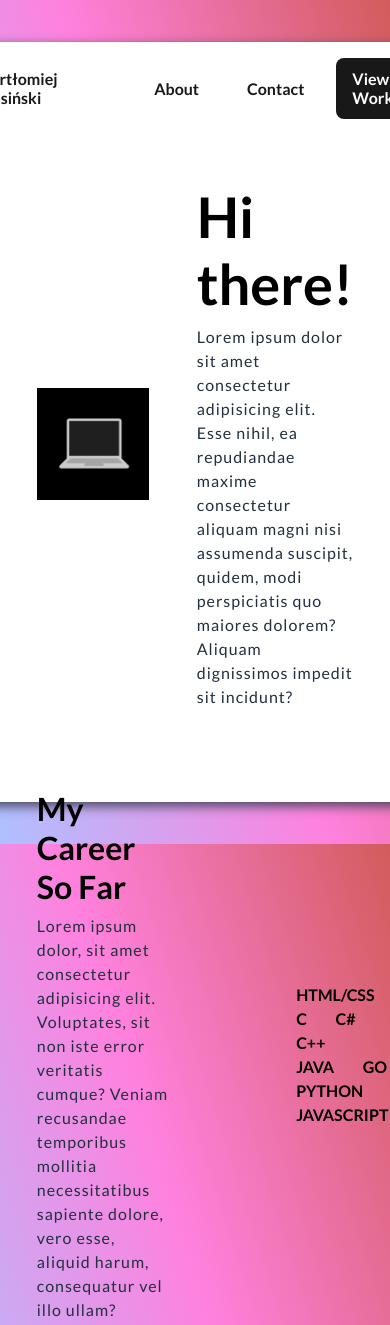
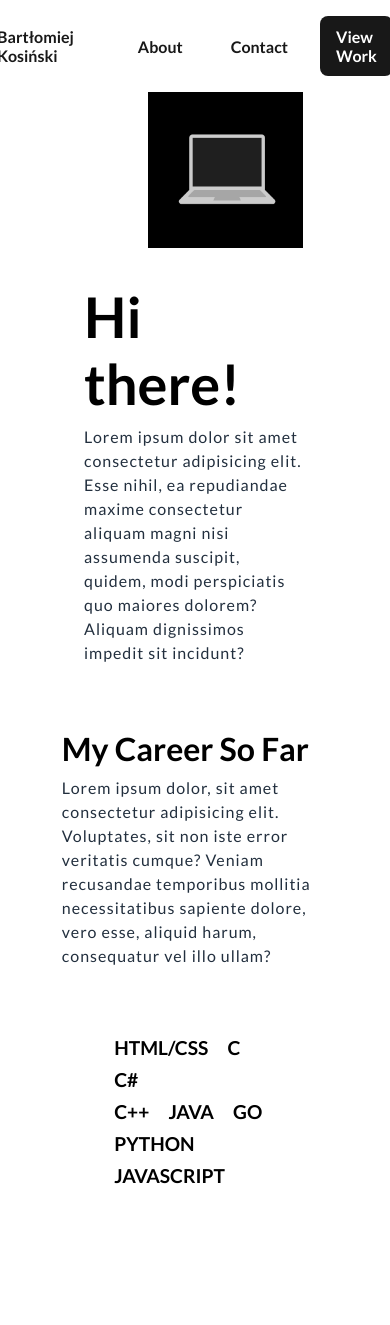
Before and after one commit to BartlomiejKosinski/portfolio, a plain HTML site: page index.html in a window 390 px wide. Shown: the top 1325 px of the page. After the commit the page ends 1224 px from the top, so only its background shows below. Drawn offline with Linux system fonts and the light colour scheme.

Commit message:
mobile support

```diff
--- a/style.css
+++ b/style.css
@@ -18,7 +18,7 @@ body{
 }
 
 .container{
-    width: 100vh;
+    width: 90vh;
     height: 90vh;
     background-color: white;
     border-radius: 1rem;
@@ -122,3 +122,41 @@ nav:last-child{
     line-height: 1.5rem;
     padding: 0.8rem;
 }
+
+@media (max-width: 640px) {
+    body{
+        background-color: white;
+        background-image: linear-gradient(72deg, rgba(255, 255, 255, 1) 0%, rgba(255, 255, 255, 1) 50%, rgba(255, 255, 255, 1) 100%);
+
+    }
+    .container{
+        display: block;
+        height: 100vh;
+        box-shadow: none;
+        justify-content: center;
+        align-content: center;
+        flex-direction: column;
+    }
+    .avatar{ margin: 0 4rem; }
+    .left-upper{ margin: 0 4rem; }
+    .right-upper{ margin: 2rem; }
+    .left-lower{ margin: 2rem; }
+    .right-lower{ margin: 2rem; }
+    .hi-there{ text-align: center; }
+    .my-carrer{ text-align: center }
+    .my-professions{
+        font-size: 1.2rem;
+        line-height: 2rem;
+        padding: 0.5rem;
+    }
+    .upper-content{
+        display: flex;
+        justify-content: center;
+        flex-direction: column;
+    }
+    .lower-content{
+        display: flex;
+        justify-content: center;
+        flex-direction: column;
+    }
+}
```
